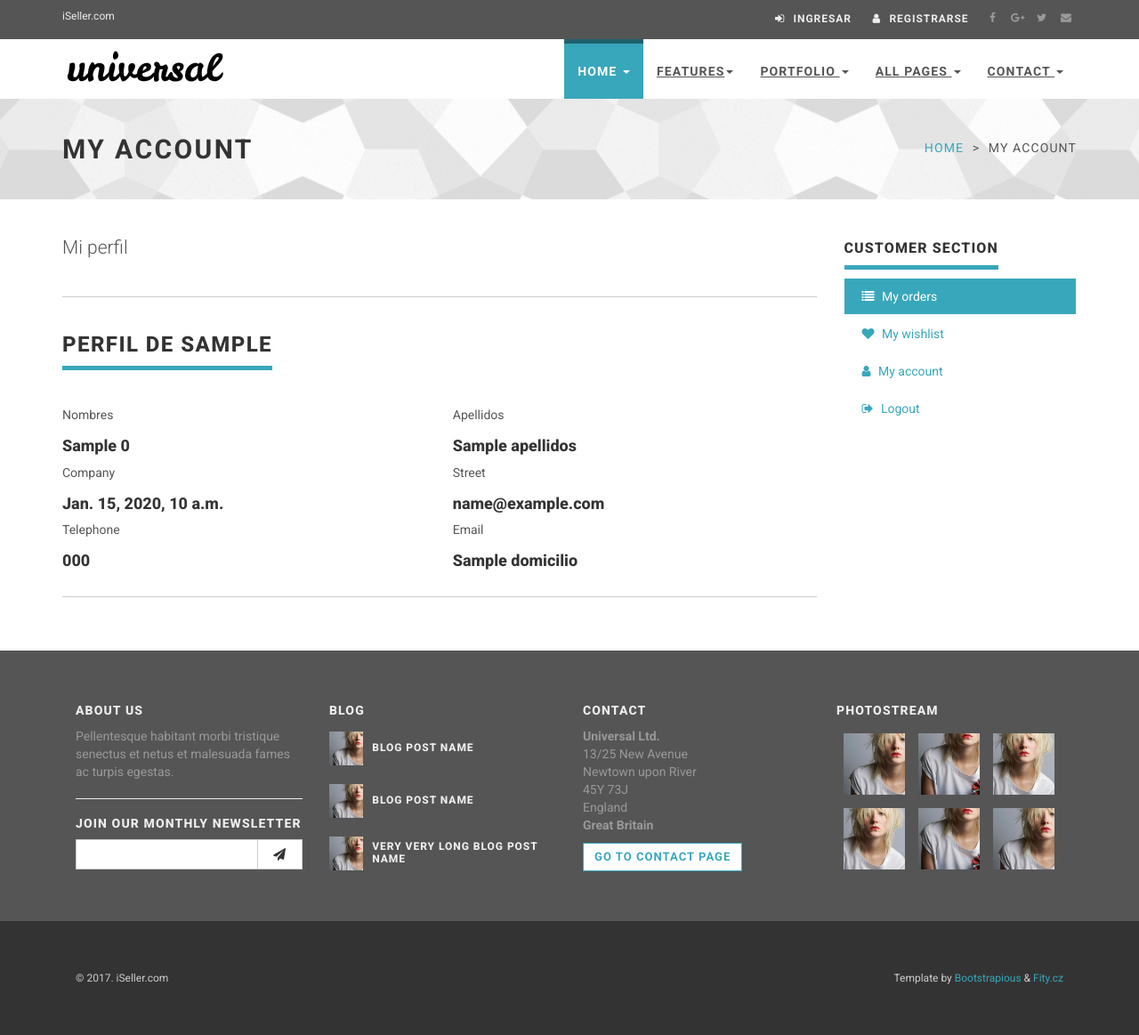
After one commit to lehi10/iSeller, a Django app: template iSeller/templates/proveedor/perfil.html in a window 1280 px wide. The commit adds this page. Shown: the whole page at 89% size. Run offline with Django 3.2, Linux system fonts and the light colour scheme; the template is opened without the code that fills it: most values are stand-ins (such as "Sample title", 1, 10 or a date in 2020); some libraries are stand-ins or nearby versions.

```diff
--- a/iSeller/apps/intermediario/urls.py
+++ b/iSeller/apps/intermediario/urls.py
@@ -1,7 +1,9 @@
 from django.conf.urls import url, include
 from apps.intermediario.views import index
+from apps.intermediario.views import perfilIntermediario
 
 urlpatterns =[
     url(r'^$',index, name='index'),
+    url(r'^perfil$',perfilIntermediario,name='perfil'),
 
 ]
--- a/iSeller/apps/proveedor/urls.py
+++ b/iSeller/apps/proveedor/urls.py
@@ -1,7 +1,8 @@
 from django.conf.urls import url, include
 from apps.proveedor.views import index
-
+from apps.proveedor.views import perfilProveedor
 
 urlpatterns =[
     url(r'^$',index, name='index'),
+    url(r'^perfil$',perfilProveedor,name='perfil'),
 ]
--- a/iSeller/templates/base/base.html
+++ b/iSeller/templates/base/base.html
@@ -70,7 +70,7 @@
 
 							{% if request.session.isLogin  %}
 								<div class="login">
-									<a href="/cliente/perfil" ><i class="fa fa-user"></i> <span class="hidden-xs text-uppercase">{{ request.session.apellidos }},{{ request.session.nombres }}</span></a>
+									<a href="/{{ request.session.permisos }}/perfil" ><i class="fa fa-user"></i> <span class="hidden-xs text-uppercase">{{ request.session.apellidos }},{{ request.session.nombres }}</span></a>
 									<a href="/registro/logout" onclick=" " ><i class="fa fa-sign-out"></i> <span class="hidden-xs text-uppercase">Cerrar Sesión</span></a>
 								</div>
 							{% else %}
--- a/iSeller/templates/intermediario/index.html
+++ /dev/null
@@ -1,6 +0,0 @@
-{% extends 'base/base.html' %}
-
-{% load staticfiles %}
-{% block title %}
-iSeller - Cliente
-{% endblock %}
--- a/iSeller/templates/proveedor/index.html
+++ /dev/null
@@ -1,6 +0,0 @@
-{% extends 'base/base.html' %}
-
-{% load staticfiles %}
-{% block title %}
-iSeller - Cliente
-{% endblock %}
--- /dev/null
+++ b/iSeller/templates/proveedor/perfil.html
@@ -0,0 +1,132 @@
+{% extends 'base/base.html' %}
+
+{% load staticfiles %}
+{% block title %}
+iSeller - Perfil
+{% endblock %}
+
+
+{% block content %}
+
+
+<div id="heading-breadcrumbs">
+		<div class="container">
+			<div class="row">
+				<div class="col-md-7">
+					<h1>My account</h1>
+				</div>
+				<div class="col-md-5">
+					<ul class="breadcrumb">
+
+						<li><a href="index.html">Home</a>
+						</li>
+						<li>My account</li>
+					</ul>
+				</div>
+			</div>
+		</div>
+	</div>
+
+	<div id="content" class="clearfix">
+
+		<div class="container">
+
+			<div class="row">
+
+				<!-- *** LEFT COLUMN ***
+		 _________________________________________________________ -->
+
+				<div class="col-md-9 clearfix" id="customer-account">
+
+					<p class="lead">Mi perfil</p>
+					<!-- /.box -->
+					<div class="box clearfix">
+						<div class="heading">
+							<h3 class="text-uppercase">Perfil de {{ mi_cliente.id_user }}</h3>
+						</div>
+						<div class="row">
+							<div class="col-sm-6">
+								<label for="firstname">Nombres</label>
+								<h4>{{  mi_cliente.0.nombres }}</h4>
+							</div>
+							<div class="col-sm-6">
+									<label for="lastname">Apellidos</label>
+									<h4>{{  mi_cliente.0.apellidos }}</h4>
+							</div>
+						</div>
+						<!-- /.row -->
+						<div class="row">
+							<div class="col-sm-6">
+									<label for="company">Company</label>
+									<h4>{{ mi_cliente.0.fecha_nac}}</h4>
+
+							</div>
+							<div class="col-sm-6">
+									<label for="street">Street</label>
+									<h4>{{ mi_cliente.0.email }}</h4>
+							</div>
+						</div>
+						<!-- /.row -->
+						<div class="row">
+							<div class="col-sm-6">
+									<label for="phone">Telephone</label>
+
+									<h4>{{ mi_cliente.0.telf }}</h4>
+							</div>
+							<div class="col-sm-6">
+									<label for="email_account">Email</label>
+									<h4>{{ mi_cliente.0.domicilio }}</h4>
+							</div>
+						</div>
+					</div>
+				</div>
+				<!-- /.col-md-9 -->
+
+				<!-- *** LEFT COLUMN END *** -->
+
+				<!-- *** RIGHT COLUMN ***
+		 _________________________________________________________ -->
+
+				<div class="col-md-3">
+					<!-- *** CUSTOMER MENU ***
+_________________________________________________________ -->
+					<div class="panel panel-default sidebar-menu">
+						<div class="panel-heading">
+							<h3 class="panel-title">Customer section</h3>
+						</div>
+
+						<div class="panel-body">
+
+							<ul class="nav nav-pills nav-stacked">
+								<li class="active">
+									<a href="customer-orders.html"><i class="fa fa-list"></i> My orders</a>
+								</li>
+								<li>
+									<a href="customer-wishlist.html"><i class="fa fa-heart"></i> My wishlist</a>
+								</li>
+								<li>
+									<a href="customer-account.html"><i class="fa fa-user"></i> My account</a>
+								</li>
+								<li>
+									<a href="/registro/logout"><i class="fa fa-sign-out"></i> Logout</a>
+								</li>
+							</ul>
+						</div>
+					</div>
+					<!-- *** CUSTOMER MENU END *** -->
+				</div>
+				<!-- *** RIGHT COLUMN END *** -->
+			</div>
+			<!-- /.row -->
+
+		</div>
+		<!-- /.container -->
+	</div>
+	<!-- /#content -->
+
+
+
+
+
+
+{% endblock%}
--- a/iSeller/templates/tienda/index.html
+++ b/iSeller/templates/tienda/index.html
@@ -13,7 +13,6 @@
 					</li>
 					<li>Category with left sidebar</li>
 				</ul>
-
 			</div>
 		</div>
 	</div>
@@ -21,7 +20,6 @@
 
 <div id="content">
 	<div class="container">
-
 		<div class="row">
 
 
```
Also changed, not shown: iSeller/apps/cliente/views.py (+6 -7 lines), iSeller/apps/intermediario/views.py (+10 -1 lines), iSeller/apps/proveedor/views.py (+13 -0 lines), iSeller/apps/registro/views.py (+57 -29 lines), iSeller/templates/intermediario/perfil.html (added, +132 -0 lines), iSeller/templates/registro/index.html (+13 -3 lines).
